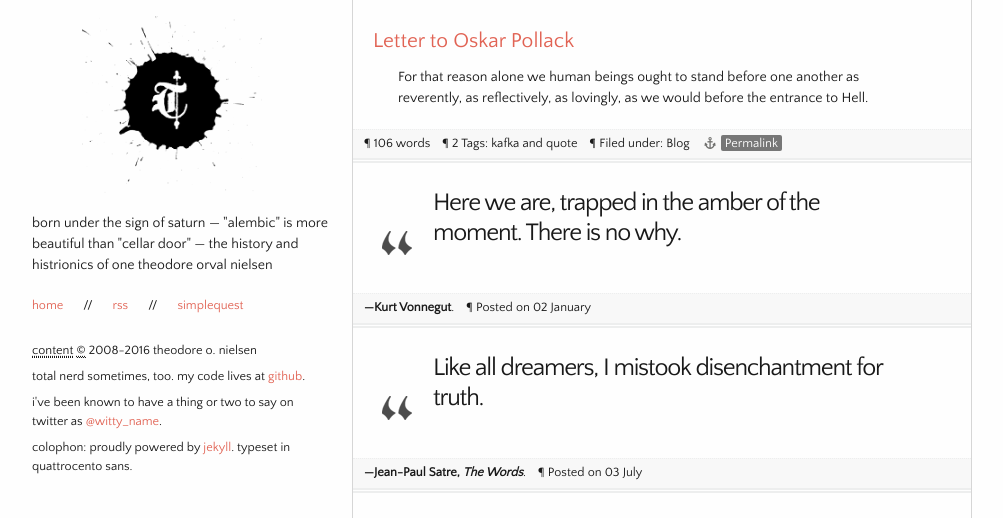
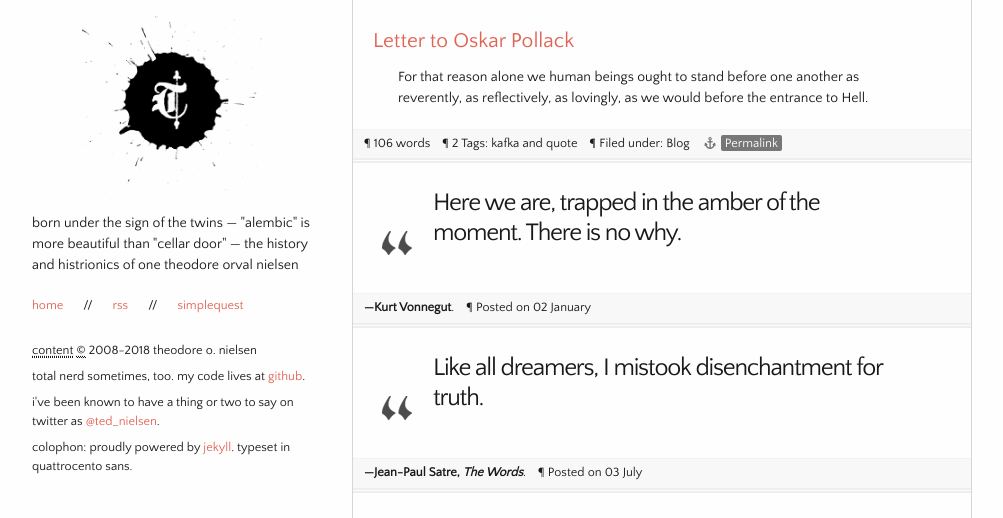
Before and after one commit to nielsen/nielsen.github.com, a Jekyll site: the page built from index.html, in a window 1280 px wide and 900 px high. Shown: the top 518 px of the window, without its empty margins (148-1151 px from the left). Built offline with Jekyll 4.4.1, drawn with Linux system fonts in a browser that asks for light colours.

Commit message:
config updates

```diff
--- a/_config.yml
+++ b/_config.yml
@@ -1,2 +1,3 @@
 port: 4567
 markdown: kramdown
+exclude: ['simplequest']
--- a/_includes/header.html
+++ b/_includes/header.html
@@ -32,7 +32,7 @@
 
 <div id="header">
 	<h1><a href="/"><img src="/static/img/t.png" width="180" alt="t" /></a></h1>
-	<p>born under the sign of saturn &mdash; "alembic" is more beautiful than "cellar door" &mdash; the history and histrionics of one theodore orval nielsen</p>
+	<p>born under the sign of the twins &mdash; "alembic" is more beautiful than "cellar door" &mdash; the history and histrionics of one theodore orval nielsen</p>
 	<navigation id="nav">
 	    <ul role="navigation" id="navigation">
 	    	<li><a href="/">home</a></li>
@@ -44,9 +44,9 @@
 	</navigation>
 
 	<ul id="colophon">
-		<li><abbr title="These are my opinions and not that of my lovely employer.">content</abbr> <abbr title="Steal not this book my honest friend / For fear the gallows should be your end, / And when you die the Lord will say / And where's the book you stole away?">&copy;</abbr> 2008-2016 theodore o. nielsen</li>
+		<li><abbr title="These are my opinions and not that of my lovely employer.">content</abbr> <abbr title="Steal not this book my honest friend / For fear the gallows should be your end, / And when you die the Lord will say / And where's the book you stole away?">&copy;</abbr> 2008-2018 theodore o. nielsen</li>
 		<li>total nerd sometimes, too. my code lives at <a href="https://github.com/nielsen">github</a>.</li>
-		<li>i've been known to have a thing or two to say on twitter as <a href="http://twitter.com/witty_name">@witty_name</a>.</li>
+		<li>i've been known to have a thing or two to say on twitter as <a href="http://twitter.com/ted_nielsen">@ted_nielsen</a>.</li>
 		<li>colophon: proudly powered by <a href="http://jekyllrb.com/">jekyll</a>. typeset in quattrocento sans.</li>
 		<li></li>
 	</ul>
```
